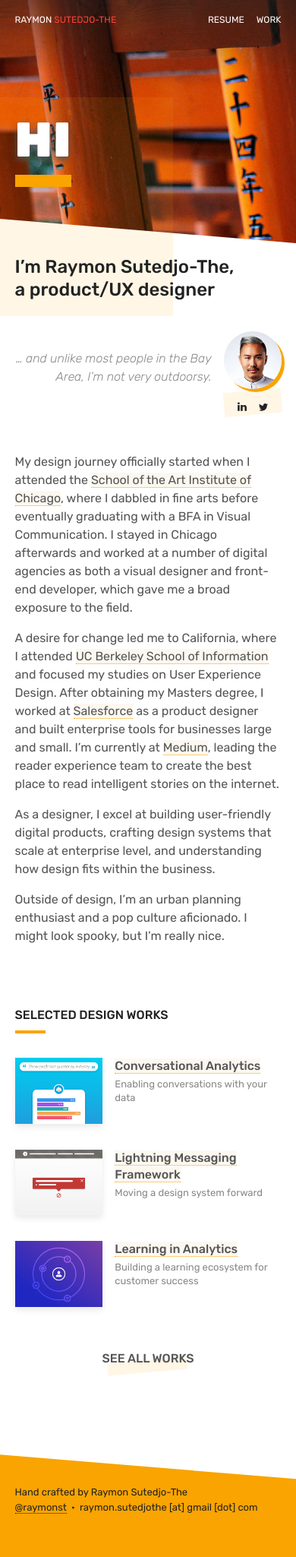
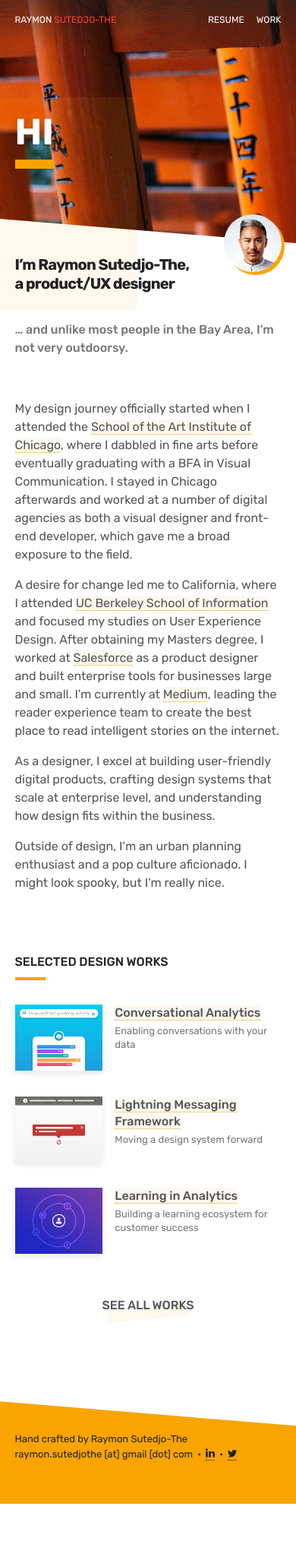
Before and after one commit to raymonst/ray-mon, a PHP site: page / in a window 390 px wide. Shown: the whole page at 76% size. After the commit the page ends 1979 px from the top, so only its background shows below. Run offline with PHP 8.4, Linux system fonts and the light colour scheme; data that the repository does not hold is empty.

Commit message:
layout/type changes

```diff
--- a/_css/style.scss
+++ b/_css/style.scss
@@ -53,7 +53,7 @@ table {
 /* VARIABLES */
 
 $color-brand: #f9a400;
-$color-text-light: #888;
+$color-text-light: #757575;
 $color-text-default: #555;
 $color-text-dark: #222;
 
@@ -203,8 +237,7 @@ h1 {
 	color: $color-text-dark;
 	display: inline-block;
 	font-size: 1.5rem;
-	font-weight: 900;
-	letter-spacing: 1px;
+	font-weight: 700;
 	line-height: 1.25;
 	margin: 0 0 1.5rem 0;
 	padding: 0 0 .375rem 0;
@@ -490,7 +523,7 @@ nav {
 			font-size: 4rem;
 			position: relative;
 			z-index: 1;
-			text-shadow: 0 4px 8px #555;
+			text-shadow: 0 4px 8px rgba(0, 0, 0, 0.2);
 		}
 
 		.container-header {
@@ -513,7 +546,7 @@ nav {
 
 			.cover-mask {
 				background: linear-gradient(#222, transparent);
-				height: 6rem;
+				height: 4rem;
 				left: 0;
 				opacity: .5;
 				position: absolute;
@@ -535,32 +568,34 @@ nav {
 		.intro {
 			color: $color-text-dark;
 			font-style: normal;
-			font-size: 2.75rem;
-			font-weight: 500;
+			font-size: 2.625rem;
+			font-weight: 700;
 			grid-column: col 1 / span 9;
-			grid-row: row 1 / span 2;
+			grid-row: row 1 / span 1;
 			line-height: 1.25;
-			margin: 0 0 2rem 0;
+			letter-spacing: -.05rem;
+			margin: 0 0 .5rem 0;
 		}
 
 		.intro-secondary {
 			color: $color-text-light;
 			font-size: 1rem;
-			font-style: italic;
+ 			font-weight: 500;
 			grid-column: col 5 / span 6;
-			grid-row: row 3 / span 1;
-			margin: 0 0 2rem 0;
-			text-align: right;
+			grid-row: row 2 / span 1;
+			height: 6rem;
+			margin: 0;
+			text-align: left;
 		}
 
 		.intro-photo {
 			grid-column: col 11 / span 2;
-			grid-row: row 3 / span 2;
-			margin: -2.5rem 0 0 0;
+			grid-row: row 1 / span 2;
+			margin: -3.5rem 0 0 0;
 			position: relative;
 
 			#intro-photo-decoration {
-				background: rgba(249,164,0,.1);
+				background: rgba(249,164,0,.075);
 				height: 10rem;
 				position: absolute;
 				right: 0;
@@ -594,16 +630,17 @@ nav {
 				}
 
 				li {
-					margin: 0 1rem 0 0;
+					margin: 0 1.5rem 0 0;
 
 					&:last-child {
 						margin: 0;
 					}
 				}
 			}
+*/
 
 			#intro-photo-main {
-				margin: 0 0 .75rem 0;
+				margin: 0 0 1.5rem 0;
 				position: relative;
 				z-index: 1;
 
@@ -619,14 +656,14 @@ nav {
 		}
 
 		.intro-tertiary {
-			grid-column: col 3 / span 7;
-			grid-row: row 4 / span 1;
+			grid-column: col 3 / span 8;
+			grid-row: row 3 / span 1;
 		}
 	}
 
 	#header-decoration {
-		background: rgba(249,164,0,.1);
-		height: 24rem;
+		background: rgba(249,164,0,.075);
+		height: 23.625rem;
 		position: absolute;
 		left: -2rem;
 		width: 20rem;
@@ -638,9 +675,10 @@ nav {
 .intro {
 	color: #fff /* #5c80a9 */;
 	display: block;
-	font-size: 2.75rem;
+	font-size: 2.625rem;
 // 	font-style: italic;
-	font-weight: 500;
+	font-weight: 700;
+// 	letter-spacing: -.05rem;
 	line-height: 1.25;
 	margin: 0 0 4rem 0;
 }
@@ -786,7 +824,7 @@ nav {
 			}
 
 			#link-decoration {
-				background: rgba(249,164,0,.1);
+				background: rgba(249,164,0,.075);
 				height: 1.25rem;
 				position: absolute;
 				left: 21%;
@@ -1004,7 +1045,7 @@ nav {
 	}
 
 	.intro {
-		font-size: 1.75rem;
+		font-size: 1.625rem;
 		font-weight: 500;
 // 		font-style: italic;
 		line-height: 1.25;
@@ -1026,16 +1067,16 @@ nav {
 			grid-template-rows: repeat(auto, [row] auto);
 
 			.intro {
-				font-size: 1.5rem;
+				font-size: 1.25rem;
 				grid-column: col 1 / span 4;
 				grid-row: row 1 / span 1;
-				margin: 0 0 2rem 0;
+				margin: 0;
 			}
 
 			.intro-photo {
 				grid-column: col 4 / span 1;
-				grid-row: row 3 / span 1;
-				margin: -1.5rem 0 0 0;
+				grid-row: row 1 / span 1;
+				margin: -3.375rem 0 0 0;
 				position: relative;
 
 				#intro-photo-decoration {
@@ -1046,7 +1087,7 @@ nav {
 				}
 
 				#intro-photo-main {
-					margin: 0 0 .75rem 0;
+					margin: 0 0 3rem 0;
 					position: relative;
 					z-index: 1;
 
@@ -1061,19 +1102,20 @@ nav {
 			}
 
 			.intro-secondary {
-				grid-column: col 1 / span 3;
-				grid-row: row 3 / span 1;
+				grid-column: col 1 / span 4;
+				grid-row: row 2 / span 1;
+				height: 4.5rem;
 			}
 
 			.intro-tertiary {
 				grid-column: col 1 / span 4;
-				grid-row: row 5 / span 1;
+				grid-row: row 4 / span 1;
 			}
 		}
 
 		#header-decoration {
-			height: 18rem;
-			width: 15rem;
+			height: 17.5rem;
+			width: 12rem;
 			left: -2rem;
 			top: -1rem;
 		}
@@ -1083,6 +1125,14 @@ nav {
 				margin-top: 0;
 			}
 		}
+
+		&.with-cover {
+			h1 {
+				border-bottom: .75rem solid $color-brand;
+				font-size: 3rem;
+			}
+		}
+
 	}
 
 
--- a/_inc/footer.php
+++ b/_inc/footer.php
@@ -1,5 +1,6 @@
 		<footer>
 			<div class="footer-section">
-				<p>Hand crafted by Raymon Sutedjo-The<br/><a href="https://www.linkedin.com/in/raymonst/" target="_blank">@raymonst</a>&nbsp;&nbsp;&middot;&nbsp;&nbsp;raymon.sutedjothe [at] gmail [dot] com</p>
+				<p>Hand crafted by Raymon Sutedjo-The<br/>raymon.sutedjothe [at] gmail [dot] com&nbsp;&nbsp;&middot;&nbsp;&nbsp;<a href="https://www.linkedin.com/in/raymonst/" target="_blank"><img src="_images/icon-linkedin.svg" alt="LinkedIn link" width="12" height="12"></a>&nbsp;&nbsp;&middot;&nbsp;&nbsp;<a href="https://twitter.com/raymonst" target="_blank"><img src="_images/icon-twitter.svg" alt="Twitter link" width="12" height="12"></a>
+				</p>
 			</div>
 		</footer>
--- a/_inc/head.php
+++ b/_inc/head.php
@@ -1,6 +1,6 @@
 		<link rel="shortcut icon" href="_images/logo.ico">
 		<link rel="stylesheet" type="text/css" href="_css/style.css">
-		<link href="https://fonts.googleapis.com/css?family=Rubik:300i,400,500,900" rel="stylesheet">
+		<link href="https://fonts.googleapis.com/css?family=Rubik:300i,400,500,700" rel="stylesheet">
 		<meta name="viewport" content="width=device-width, initial-scale=1">
 		<meta name="description" content="Raymon Sutedjo-The is a product & UX designer based in the Bay Area, California">
 		<meta name="keywords" content="ux design, ux design bay area, ux design san francisco, ux design oakland, ux design silicon valley, product design, product design bay area, product design san francisco, product design oakland, product design silicon valley, raymon sutedjo-the">
--- a/index.php
+++ b/index.php
@@ -18,7 +18,7 @@
 		</div>
 		<header>
 			<div class="container-header">
-				<h1>HI</h1>
+				<h1>Hi</h1>
 			</div>
 			<div id="header-decoration">&nbsp;</div>
 		</header>
@@ -36,11 +36,13 @@
 				</div>
 				<div class="intro-photo">
 					<div id="intro-photo-main"><img src="_images/photo.jpg" alt="Raymon Sutedjo-The" width="120" height="120"></div>
+<!--
 					<div id="intro-photo-decoration">&nbsp;</div>
 					<ul id="intro-photo-links">
-						<li><a href="https://www.linkedin.com/in/raymonst/" target="_blank"><img src="_images/icon-linkedin.svg" alt="LinkedIn link" width="12" height="12"></a></li>
-						<li><a href="https://twitter.com/raymonst" target="_blank"><img src="_images/icon-twitter.svg" alt="Twitter link" width="12" height="12"></a></li>
+						<li><a href="https://www.linkedin.com/in/raymonst/" target="_blank"><img src="_images/icon-linkedin.svg" alt="LinkedIn link" width="16" height="16"></a></li>
+						<li><a href="https://twitter.com/raymonst" target="_blank"><img src="_images/icon-twitter.svg" alt="Twitter link" width="16" height="16"></a></li>
 					</ul>
+-->
 				</div>
 			</div>
 
--- a/resume.php
+++ b/resume.php
@@ -23,6 +23,12 @@
 					<hr class="separator" />
 				</aside>
 				<section>
+					<div class="container-section-item">
+						<h3>Principal Product Designer</h3>
+						<h4><a href="http://medium.com/" target="_blank">Medium</a> &middot;&middot;&middot; January 2019&ndash;present</h4>
+						<ul class="list-text">
+						</ul>
+					</div>
 					<div class="container-section-item">
 						<h3>Staff &rsaquo; Senior &rsaquo; Lead Product Designer</h3>
 						<h4><a href="http://salesforce.com/" target="_blank">Salesforce (Analytics UX)</a> &middot;&middot;&middot; February 2017&ndash;present<br/><a href="http://salesforce.com/" target="_blank">Salesforce (Platform UX)</a> &middot;&middot;&middot; July 2014&ndash;February 2017</h4>
```
Also changed, not shown: other parts of _css/style.scss (+43 -4 lines), _css/style.css, 2 other files.
